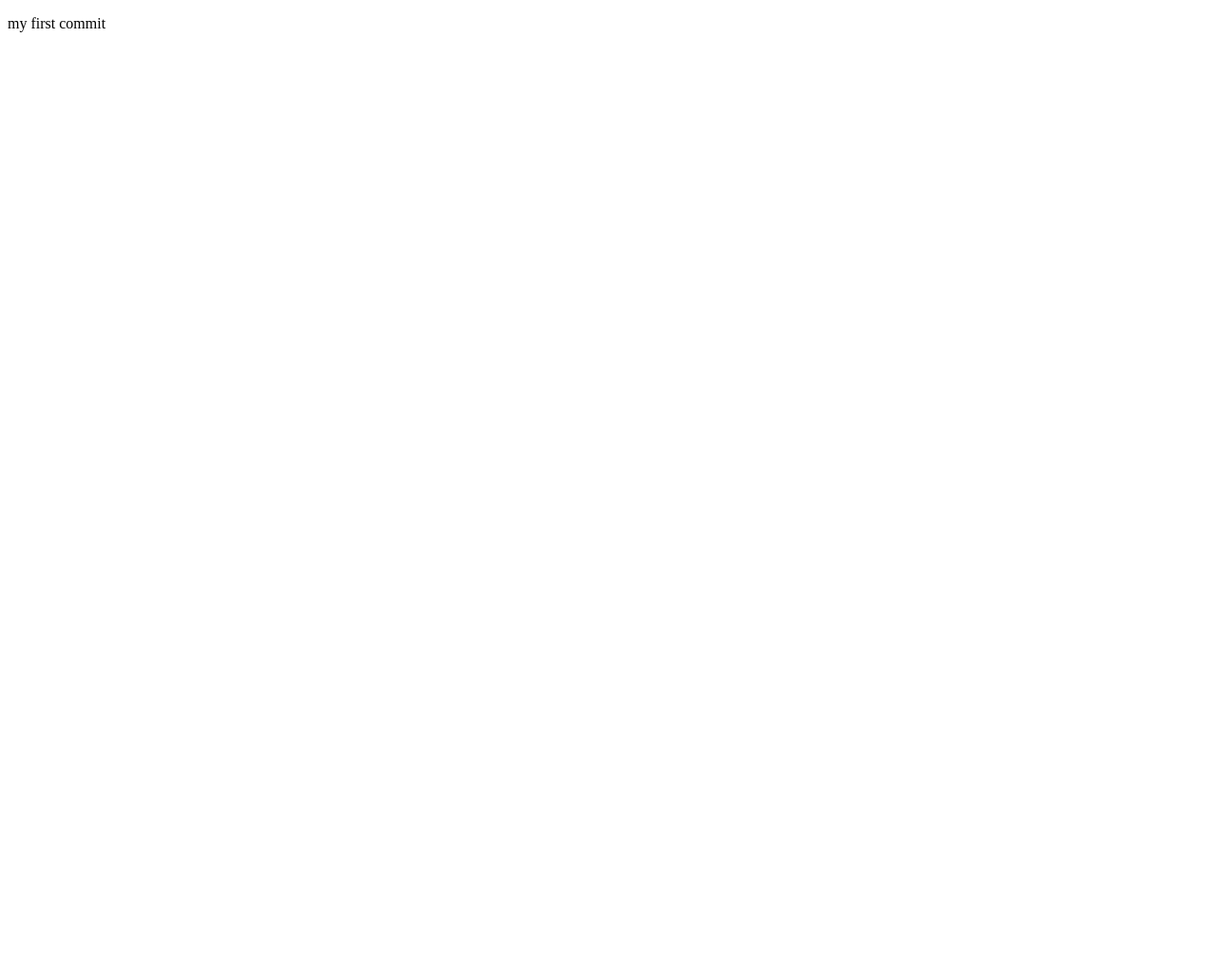
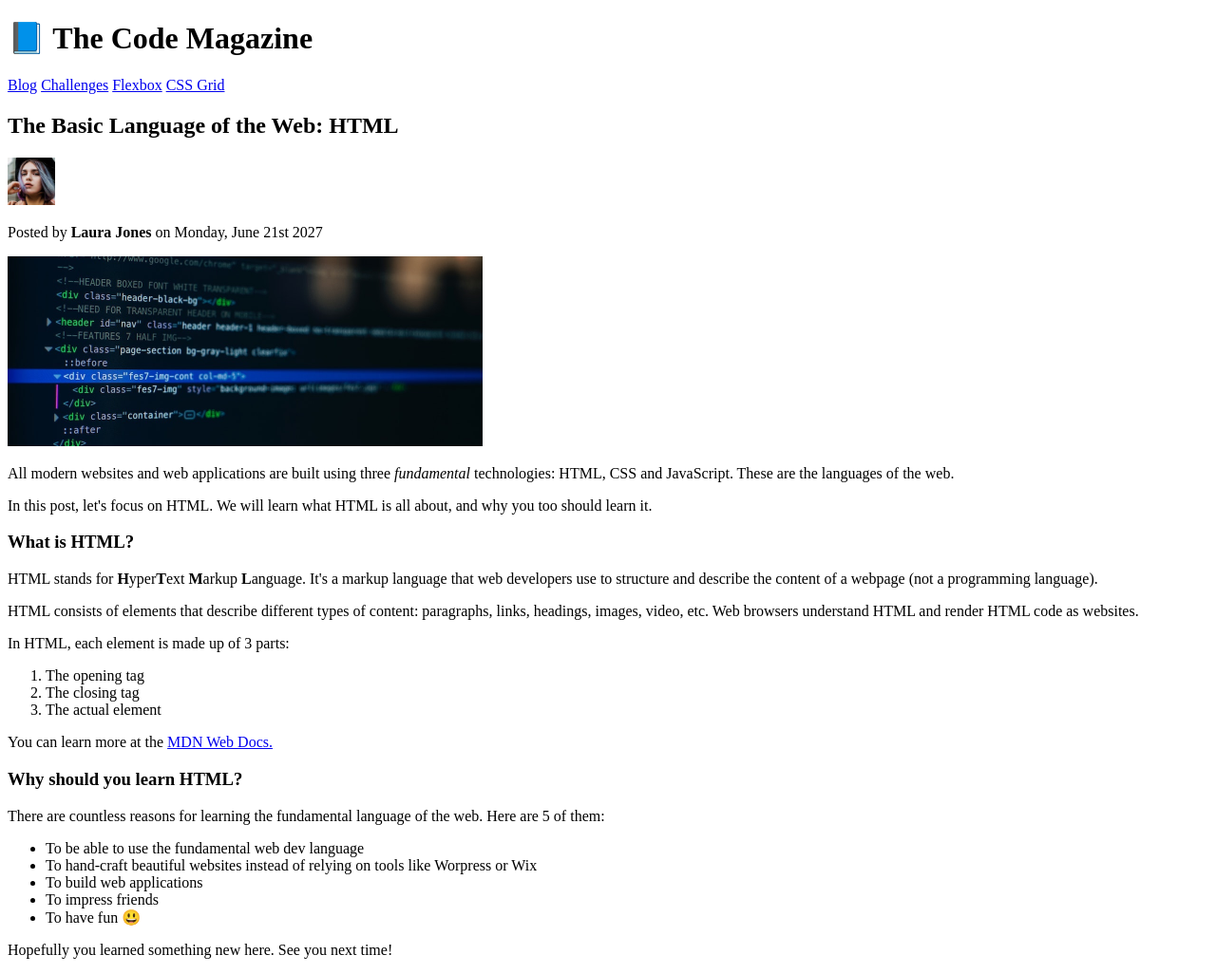
Before and after one commit to Silas-TA/02-HTML-Fundamentals, a plain HTML site: page index.html in a window 1280 px wide. Shown: the whole page at 95% size. Before the commit the page ends 800 px from the top, so only its background shows below. Drawn offline with Linux system fonts and the light colour scheme.

Commit message:
HTML fundamentals

```diff
--- a/index.html
+++ b/index.html
@@ -1,17 +1,100 @@
 <!DOCTYPE html>
 <html lang="en">
+  <head>
+    <meta charset="UTF-8" />
+    <title>The Basics Language of the web: HTML</title>
+  </head>
+  <body>
+    <!-- <h1>The Basics of the Language HTML</h1>
+    <h2>The Basics of the Language HTML</h2>
+    <h3>The Basics of the Language HTML</h3>
+    <h4>The Basics of the Language HTML</h4>
+    <h5>The Basics of the Language HTML</h5>
+    <h6>The Basics of the Language HTML</h6> -->
+    <header>
+      <h1>📘 The Code Magazine</h1>
+      <nav>
+        <a href="blog.html" target="_blank">Blog</a>
+        <a href="#" target="_blank">Challenges</a>
+        <a href="#" target="_blank">Flexbox</a>
+        <a href="#" target="_blank">CSS Grid</a>
+      </nav>
+    </header>
+    <article>
+      <h2>The Basic Language of the Web: HTML</h2>
+      <img
+        src="laura-jones.jpg"
+        alt="Headshot of Laura Jones"
+        width="50"
+        height="50"
+      />
+      <p>Posted by <strong>Laura Jones</strong> on Monday, June 21st 2027</p>
 
-<head>
-    <meta charset="UTF-8">
-    <meta http-equiv="X-UA-Compatible" content="IE=edge">
-    <meta name="viewport" content="width=device-width, initial-scale=1.0">
-    <title>Document</title>
-</head>
+      <img
+        src="post-img.jpg"
+        alt="HTML code on a screen"
+        width="500"
+        height="200"
+      />
 
-<body>
-    <div>
-        <p>my first commit</p>
-    </div>
-</body>
+      <p>
+        All modern websites and web applications are built using three
+        <em>fundamental</em>
+        technologies: HTML, CSS and JavaScript. These are the languages of the
+        web.
+      </p>
 
+      <p>
+        In this post, let's focus on HTML. We will learn what HTML is all about,
+        and why you too should learn it.
+      </p>
+
+      <h3>What is HTML?</h3>
+      <p>
+        HTML stands for <strong>H</strong>yper<strong>T</strong>ext
+        <strong>M</strong>arkup <strong>L</strong>anguage. It's a markup
+        language that web developers use to structure and describe the content
+        of a webpage (not a programming language).
+      </p>
+
+      <p>
+        HTML consists of elements that describe different types of content:
+        paragraphs, links, headings, images, video, etc. Web browsers understand
+        HTML and render HTML code as websites.
+      </p>
+
+      <p>In HTML, each element is made up of 3 parts:</p>
+
+      <ol>
+        <li>The opening tag</li>
+        <li>The closing tag</li>
+        <li>The actual element</li>
+      </ol>
+      <p>
+        You can learn more at the
+        <a
+          href="https://developer.mozilla.org/en-US/docs/Web/HTML"
+          target="_blank"
+          >MDN Web Docs.</a
+        >
+      </p>
+
+      <h3>Why should you learn HTML?</h3>
+      <p>
+        There are countless reasons for learning the fundamental language of the
+        web. Here are 5 of them:
+      </p>
+      <ul>
+        <li>To be able to use the fundamental web dev language</li>
+        <li>
+          To hand-craft beautiful websites instead of relying on tools like
+          Worpress or Wix
+        </li>
+        <li>To build web applications</li>
+        <li>To impress friends</li>
+        <li>To have fun 😃</li>
+      </ul>
+      <p>Hopefully you learned something new here. See you next time!</p>
+    </article>
+  </body>
 </html>
```
Also changed, not shown: blog.html (added, +10 -0 lines).
